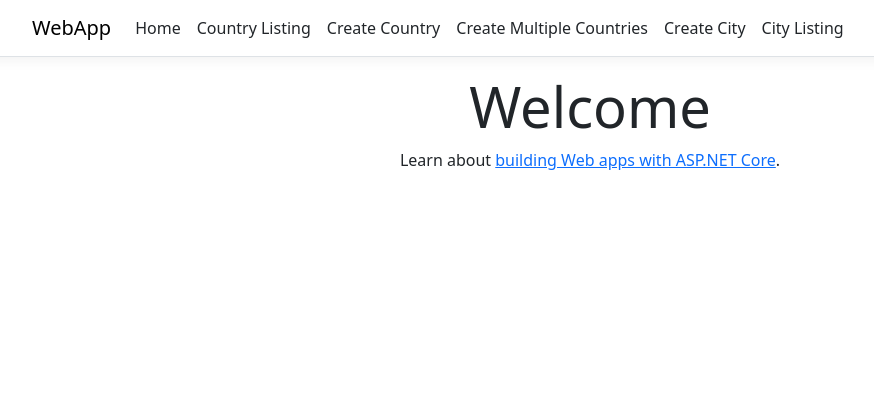
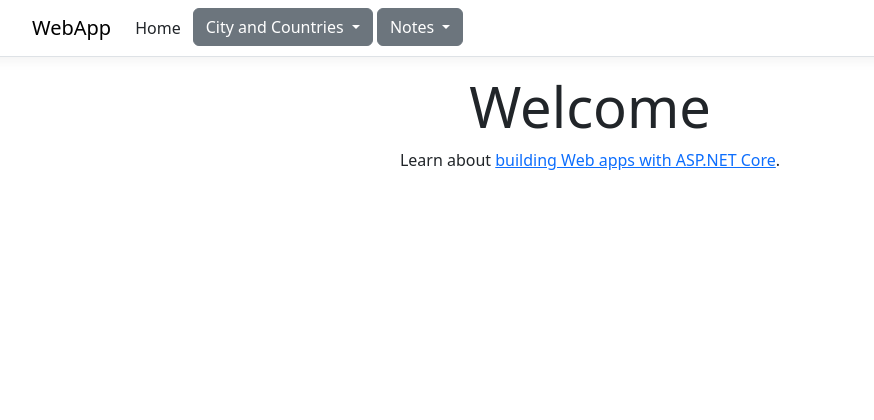
Before and after one commit to Malunny/Infnet-ADS-TP2-RazorPages, an ASP.NET Core app: page / in a window 1280 px wide. Shown: the top 420 px of the page, without its empty margins (50-924 px from the left). Run offline with ASP.NET Core 8, Linux system fonts and the light colour scheme; style sheets or scripts are compiled from the project's sources.

Commit message:
Melhoria de layout

```diff
--- a/WebApp/Pages/Shared/_Layout.cshtml
+++ b/WebApp/Pages/Shared/_Layout.cshtml
@@ -19,10 +19,17 @@
                 <span class="navbar-toggler-icon"></span>
             </button>
             <div class="navbar-collapse collapse d-sm-inline-flex justify-content-between">
-                <ul class="navbar-nav flex-grow-1">
+                <ul class="navbar-nav flex-grow-1 gap-1">
                     <li class="nav-item">
                         <a class="nav-link text-dark" asp-area="" asp-page="/Index">Home</a>
                     </li>
+                    <div class="dropdown">
+                        <button class="btn btn-secondary dropdown-toggle" type="button"
+                                data-bs-toggle="dropdown"
+                                aria-expanded="false">
+                            City and Countries
+                        </button>
+                        <ul class="dropdown-menu">
                             <li class="nav-item">
                                 <a class="nav-link text-dark" asp-area="" asp-page="/CountryListing">Country Listing</a>
                             </li>
@@ -38,6 +45,24 @@
                             <li class="nav-item">
                                 <a class="nav-link text-dark" asp-area="" asp-page="/CityListing">City Listing</a>
                             </li>
+                        </ul>
+                    </div>
+                    <div class="dropdown">
+                        <button class="btn btn-secondary dropdown-toggle" type="button"
+                                data-bs-toggle="dropdown"
+                                aria-expanded="false">
+                            Notes
+                        </button>
+                        <ul class="dropdown-menu">
+                            <li class="nav-item">
+                                <a class="nav-link text-dark" asp-area="" asp-page="/SaveNote">Save Note</a>
+                            </li>
+                            <li class="nav-item">
+                                <a class="nav-link text-dark" asp-area="" asp-page="/NotesDownloadListing">Notes Downloads</a>
+                            </li>
+                        </ul>
+                    </div>
+
                 </ul>
             </div>
         </div>
```
Lines whose indentation alone changed are shown as unchanged.
